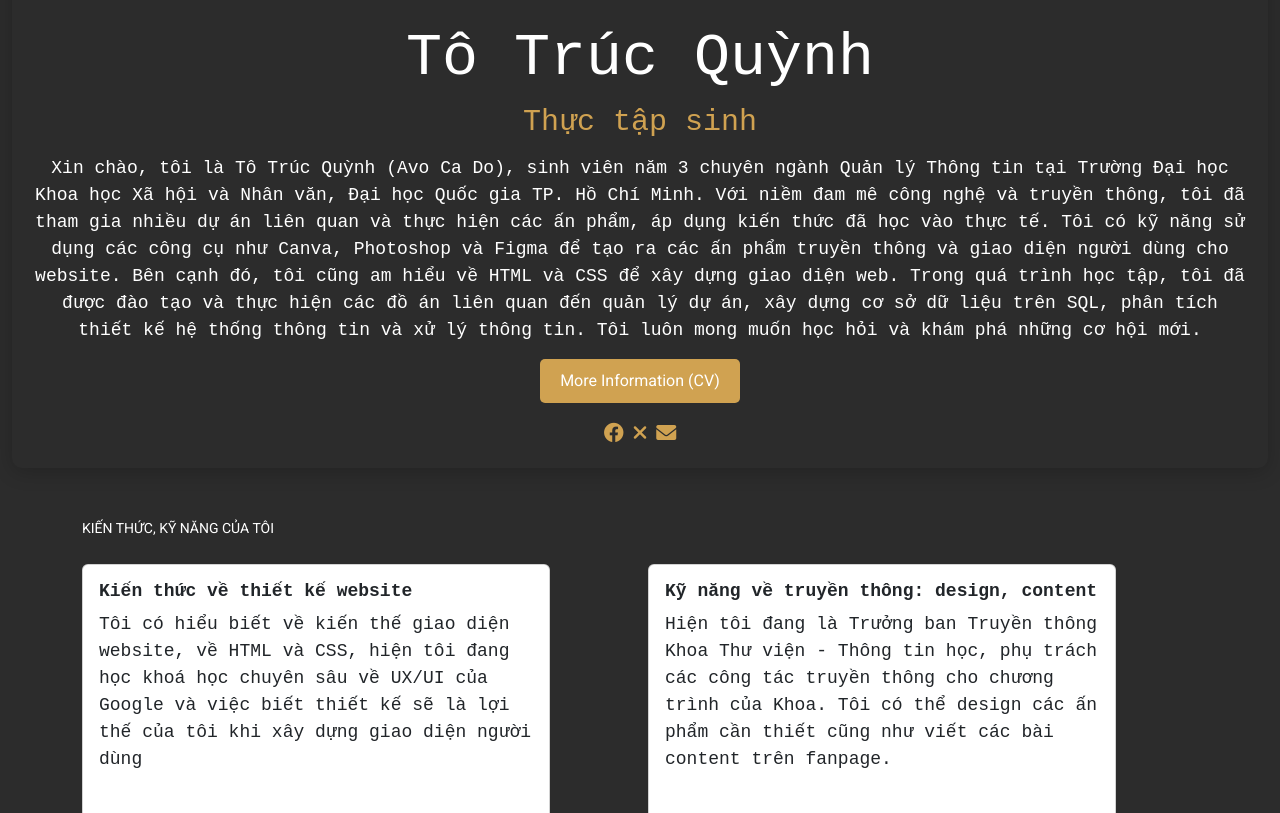
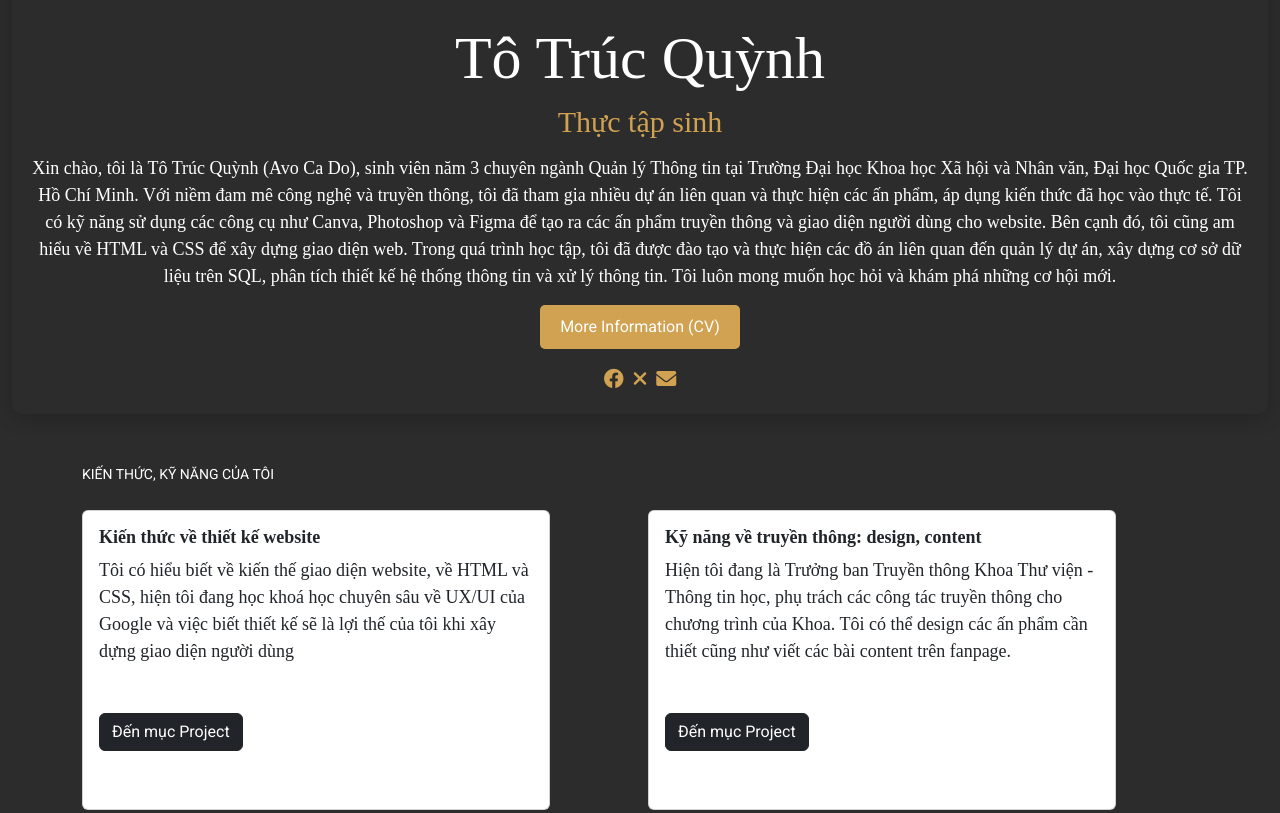
Before and after one commit to AvoCaDo-U/myweb, a plain HTML site: page index.html in a window 1280 px wide. Shown: the part 262-1075 px from the top of the page. Drawn offline with nearby package versions, Linux system fonts and the light colour scheme.

Commit message:
Change style.css file

```diff
--- a/style.css
+++ b/style.css
@@ -27,26 +27,26 @@ body {
 h1 {
     font-size: 60px;
     margin: 10px 0;
-    font-family: 'Courier New', Courier, monospace;
+    font-family: 'Times New Roman', Times, serif;
 }
 
 h2 {
     font-size: 30px;
     color: #d0a251; /* Màu chữ của tiêu đề phụ */
     margin-bottom: 15px;
-    font-family: 'Courier New', Courier, monospace;
+    font-family: 'Times New Roman', Times, serif;
 }
 h5 {
     font-size: 18px;
     color: #000000; /* Màu chữ của tiêu đề phụ */
     margin-bottom: 15px;
-    font-family: 'Courier New', Courier, monospace;
+    font-family: 'Times New Roman', Times, serif;
 }
 
 p {
     font-size: 18px;
     margin: auto;
-    font-family: 'Courier New', Courier, monospace;
+    font-family: 'Times New Roman', Times, serif;
 }
 
 .delegate-button {
```
